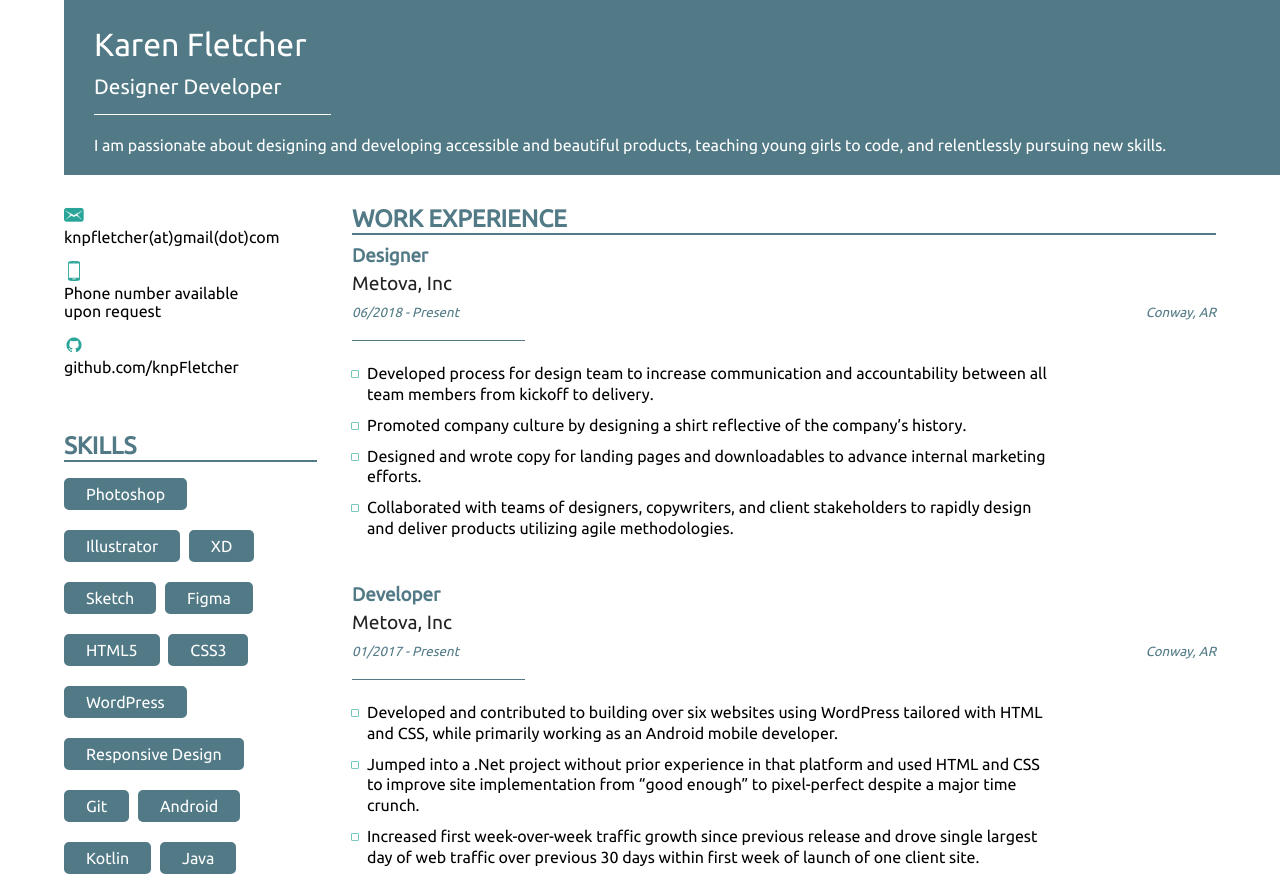
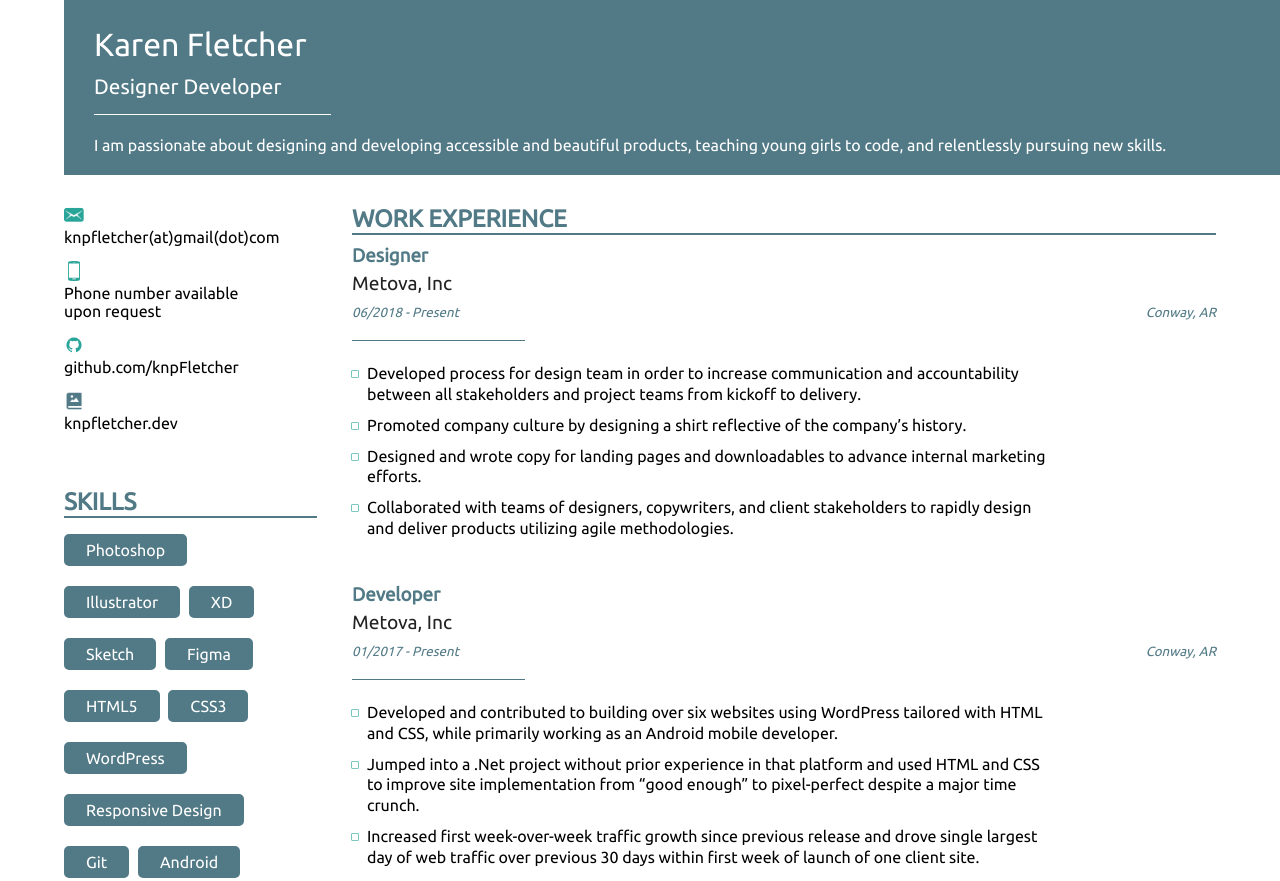
Before and after one commit to knpFletcher/Resume, a plain HTML site: page index.html in a window 1280 px wide. Shown: the top 881 px of the page. Drawn offline with Linux system fonts and the light colour scheme.

Commit message:
Add link to portfolio, update wording

```diff
--- a/index.html
+++ b/index.html
@@ -14,12 +14,12 @@
   <link rel="icon" type="image/png" sizes="192x192" href="favicons/android-chrome-192x192.png">
   <link rel="icon" type="image/png" sizes="16x16" href="favicons/favicon-16x16.png">
   <link rel="manifest" href="favicons/site.webmanifest">
-  <link rel="mask-icon" href="favicons/safari-pinned-tab.svg" color="#28a598">
+  <link rel="mask-icon" href="favicons/safari-pinned-tab.svg" color="#527A86">
   <meta name="apple-mobile-web-app-title" content="Karen Fletcher">
   <meta name="application-name" content="Karen Fletcher">
-  <meta name="msapplication-TileColor" content="#28a598">
+  <meta name="msapplication-TileColor" content="#527A86">
   <meta name="msapplication-TileImage" content="/mstile-144x144.png">
-  <meta name="theme-color" content="#28a598">
+  <meta name="theme-color" content="#527A86">
 </head>
 
 <body class="l-body">
@@ -45,6 +45,10 @@
           <li class="contact-info__method">
             <img src="img/icons8-github-32.png" alt="" class="contact-info__icon"> <br />
             <a href="https://github.com/knpFletcher" class="contact-info__link">github.com/knpFletcher</a>
+          </li>
+          <li class="contact-info__method">
+            <img src="img/photo-album-solid-24.png" alt="" class="contact-info__icon"> <br />
+            <a href="https://knpfletcher.dev/" class="contact-info__link">knpfletcher.dev</a>
           </li>
         </ul>
       </address>
@@ -108,7 +112,7 @@
           <h5 class="experience__location">Conway, AR</h5>
         </div>
         <ul class="experience__details">
-          <li class="experience__details__segment">Developed process for design team to increase communication and accountability between all team members from kickoff to delivery.</li>
+          <li class="experience__details__segment">Developed process for design team in order to increase communication and accountability between all stakeholders and project teams from kickoff to delivery.</li>
           <li class="experience__details__segment">Promoted company culture by designing a shirt reflective of the company’s history.</li>
           <li class="experience__details__segment">Designed and wrote copy for landing pages and downloadables to advance internal marketing efforts.</li>
           <li class="experience__details__segment">Collaborated with teams of designers, copywriters, and client stakeholders to rapidly design and deliver products utilizing agile methodologies.</li>
```
Also changed, not shown: img/photo-album-solid-24.png (added).
